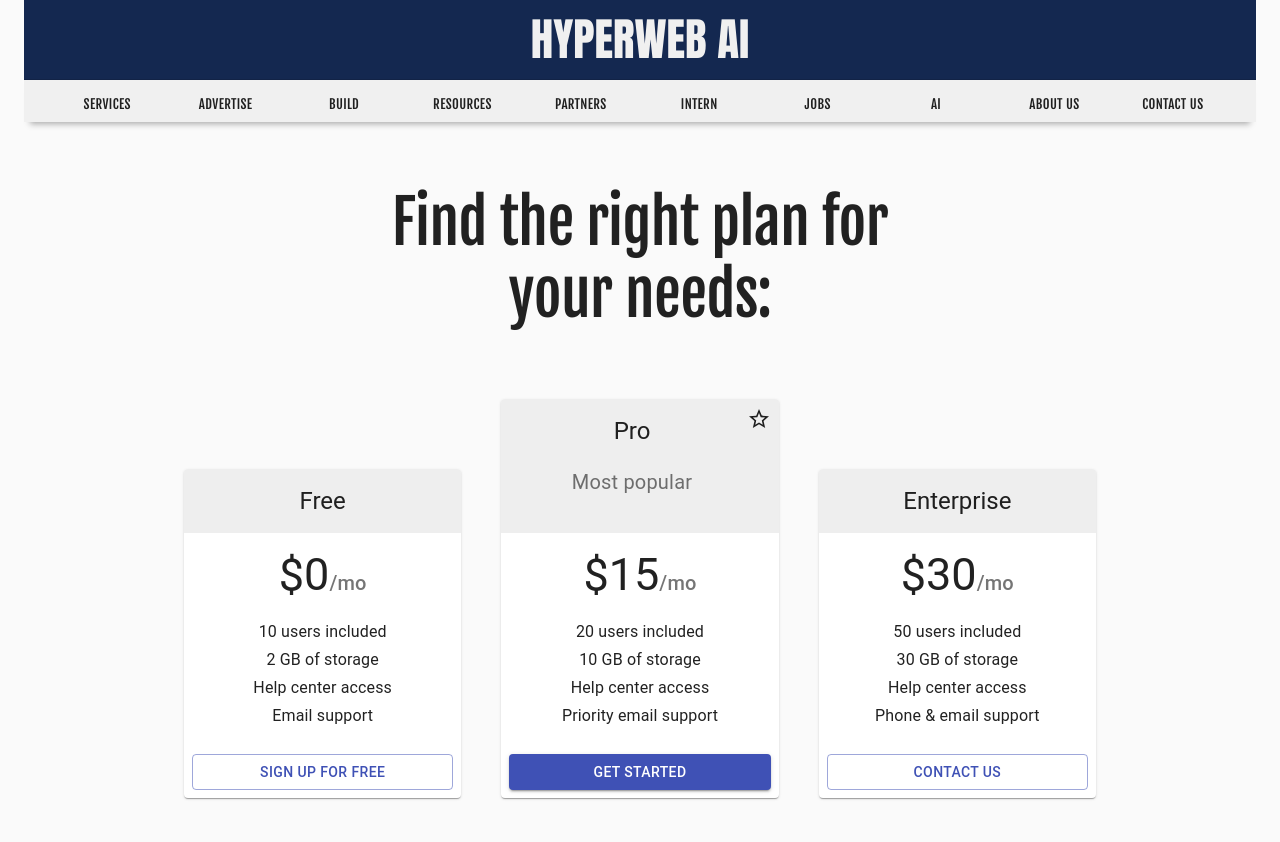
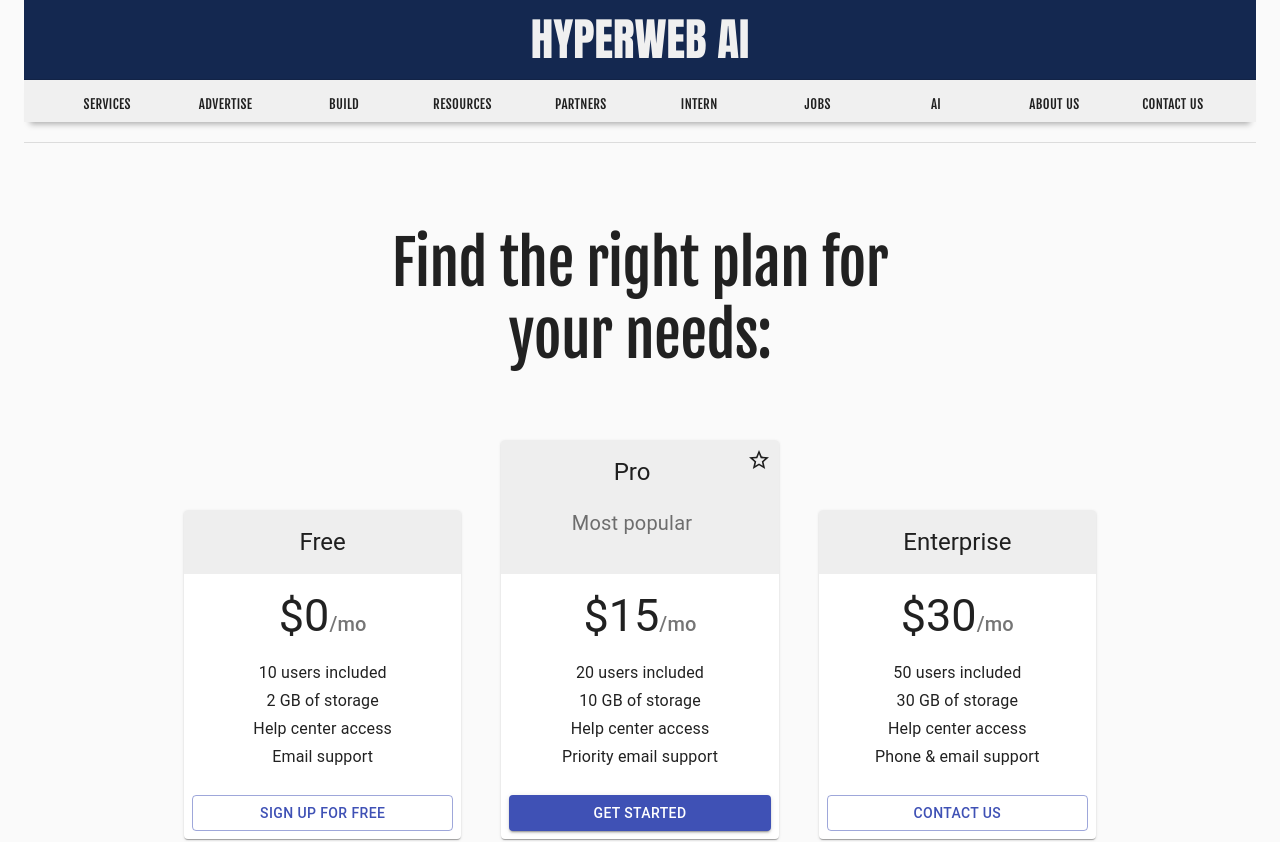
Before and after one commit to dheerajmpai/mui-templates, a Next.js app: page /pricing in a window 1280 px wide. Shown: the top 842 px of the page. Built offline with nearby package versions, Linux system fonts and the light colour scheme; a web font is replaced by a local one.

Commit message:
file change

```diff
--- a/components/draw1.js
+++ b/components/draw1.js
@@ -125,7 +125,7 @@
 
   return (
     <div>
-      <AppBar position='static' style={{ background: COLOR_1, height: '60px', color: 'red', boxShadow: '0 3px 5px #FFFFFF' }} >
+      <AppBar position='fixed' style={{ background: COLOR_1, height: '60px', color: 'red', boxShadow: '0 3px 5px #FFFFFF' }} >
         <Toolbar component="nav" variant="dense" className={classes.toolbarSecondary}>
           <Button onClick={toggleDrawer('left', true)}><MenuIcon style={{color:COLOR_5}} /></Button>
           <Typography
--- a/pages/pricing.js
+++ b/pages/pricing.js
@@ -4,6 +4,7 @@
 import GridPage from './grid1';
 import Footer from './footer';
 import PricingTable from './pricingtable';
+import {Divider2} from '../components/comps';
 {/* <style>
 @import url('https://fonts.googleapis.com/css?family=Anton|Fjalla+One|Patua+One&display=swap');
 </style>
@@ -24,6 +25,7 @@
     <Container maxWidth='lg' style={{ margin: '20px 20px 20px 20px auto' }}>
 
       <Header />
+      <Divider2/>
       <PricingTable />
       {/* <GridPage /> */}
       <Footer />
```
